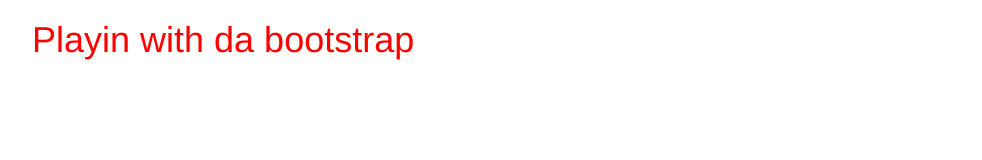
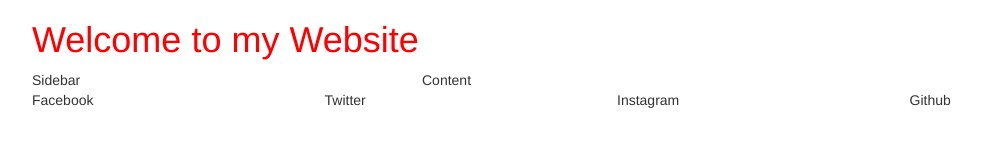
Before and after one commit to J-Waddell/playinwithbootstrap, a plain HTML site: page index.html in a window 1280 px wide. Shown: the whole page, without its empty margins (38-1020 px from the left). Drawn offline with nearby package versions, Linux system fonts and the light colour scheme.

Commit message:
added socialmedia

```diff
--- a/index.html
+++ b/index.html
@@ -7,8 +7,22 @@
 </head>
 <body>
 		<div class="container">
-		<h1>Playin with da bootstrap</h1>
+			<header class="row">
+				<div class="col-md-12">
+					<h1>Welcome to my Website</h1>
+				</div>
+			</header>
+				<div class="row">
+					<div class="col-md-4">Sidebar</div>
+					<div class="col-md-8">Content</div>
+				</div>
+			<footer class="row">
+				<div class="col-md-3">Facebook</div>
+				<div class="col-md-3">Twitter</div>
+				<div class="col-md-3">Instagram</div>
+				<div class="col-md-3">Github</div>
+			</footer>
 		</div>
-		<script src="https://maxcdn.bootstrapcdn.com/bootstrap/3.3.7/js/bootstrap.min.js" integrity="sha384-Tc5IQib027qvyjSMfHjOMaLkfuWVxZxUPnCJA7l2mCWNIpG9mGCD8wGNIcPD7Txa" crossorigin="anonymous"></script>
+		<script src="https://maxcdn.bootstrapcdn.com/bootstrap/3.3.7/js/bootstrap.min.js"></script>
 </body>
 </html>
```
